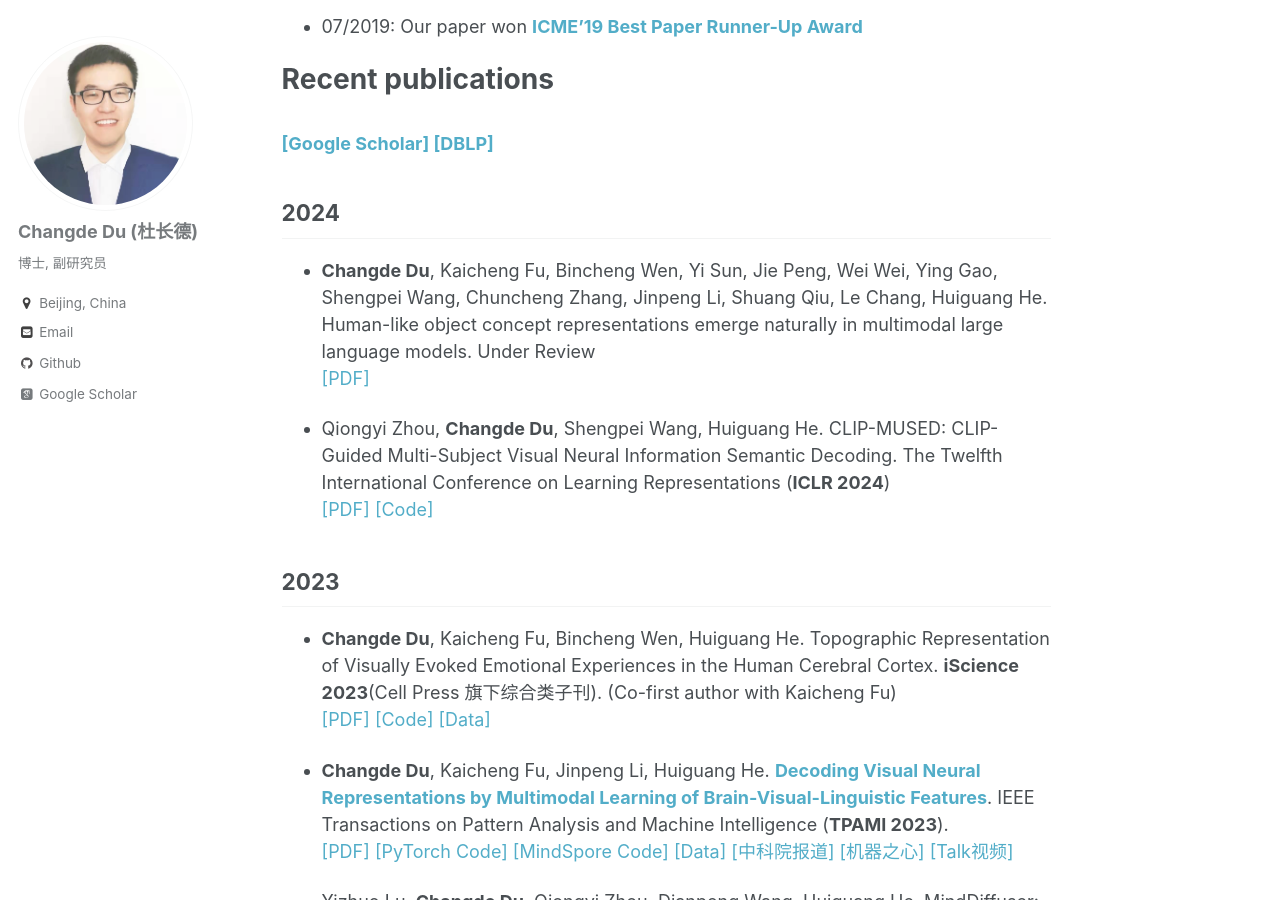
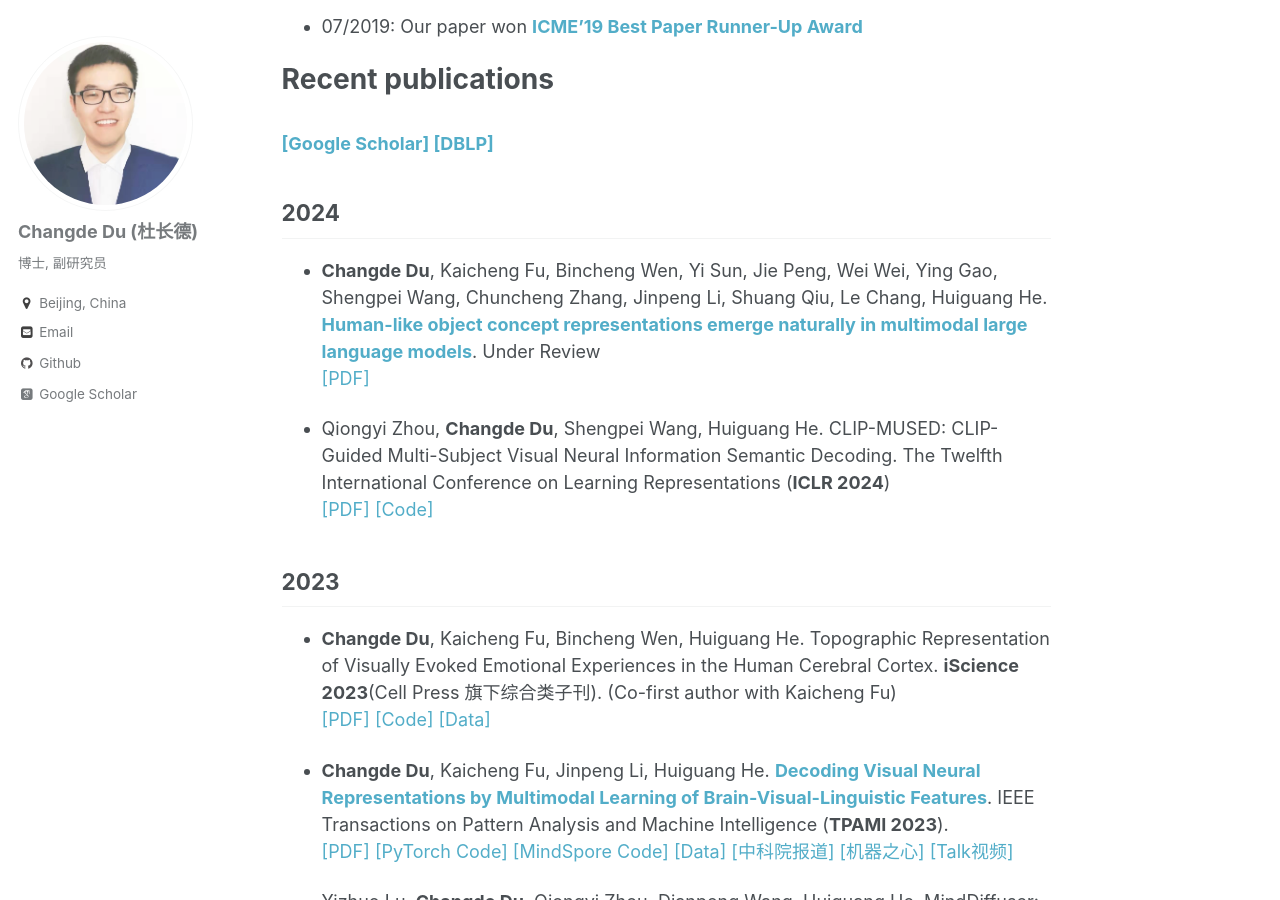
Before and after one commit to ChangdeDu/changdedu.github.io, a Jekyll site: the page built from _pages/about.md, in a window 1280 px wide and 900 px high, scrolled down 2134 px. Built offline with Jekyll 4.4.1, drawn with Linux system fonts in a browser that asks for light colours; some web fonts are replaced; part of the change alters nothing that is shown.

```diff
--- a/_pages/about.md
+++ b/_pages/about.md
@@ -68,7 +68,7 @@ redirect_from:
 ### [[Google Scholar]](https://scholar.google.com/citations?user=ef2EFsYAAAAJ&hl=zh-CN) [[DBLP]](https://dblp.org/pid/178/4485.html)
 
 ## 2024
--  **Changde Du**, Kaicheng Fu, Bincheng Wen, Yi Sun, Jie Peng, Wei Wei, Ying Gao, Shengpei Wang, Chuncheng Zhang, Jinpeng Li, Shuang Qiu, Le Chang, Huiguang He. Human-like object concept representations emerge naturally in multimodal large language models. Under Review <br>[[PDF]](https://arxiv.org/pdf/2407.01067)
+-  **Changde Du**, Kaicheng Fu, Bincheng Wen, Yi Sun, Jie Peng, Wei Wei, Ying Gao, Shengpei Wang, Chuncheng Zhang, Jinpeng Li, Shuang Qiu, Le Chang, Huiguang He. [**Human-like object concept representations emerge naturally in multimodal large language models**](https://arxiv.org/abs/2407.01067). Under Review <br>[[PDF]](https://arxiv.org/pdf/2407.01067)
 
 - Qiongyi Zhou, **Changde Du**, Shengpei Wang, Huiguang He. CLIP-MUSED: CLIP-Guided Multi-Subject Visual Neural Information Semantic Decoding. The Twelfth International Conference on Learning Representations (**ICLR 2024**) <br>[[PDF]](https://openreview.net/pdf?id=lKxL5zkssv) [[Code]](https://github.com/CLIP-MUSED/CLIP-MUSED)
 
```
